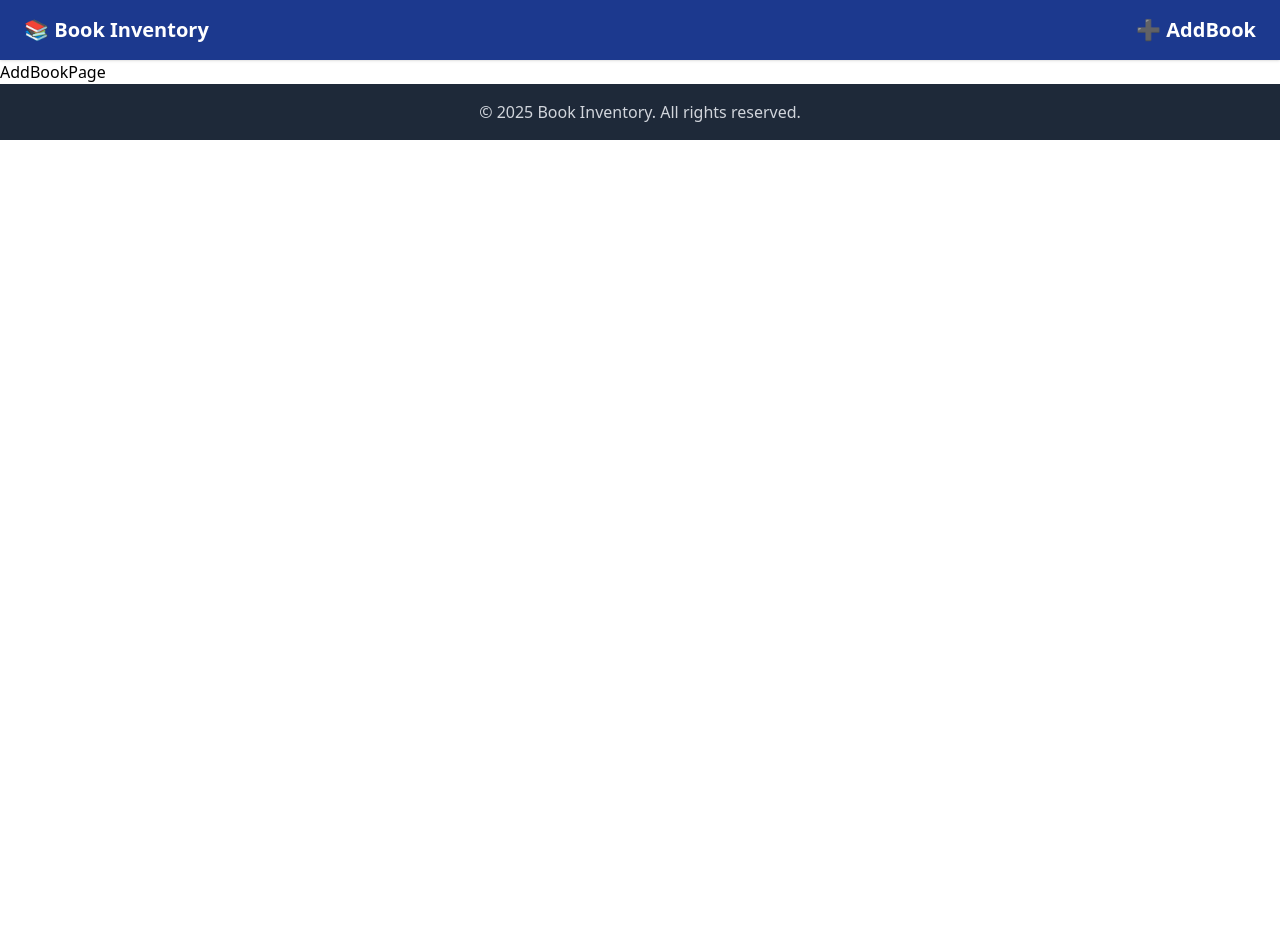
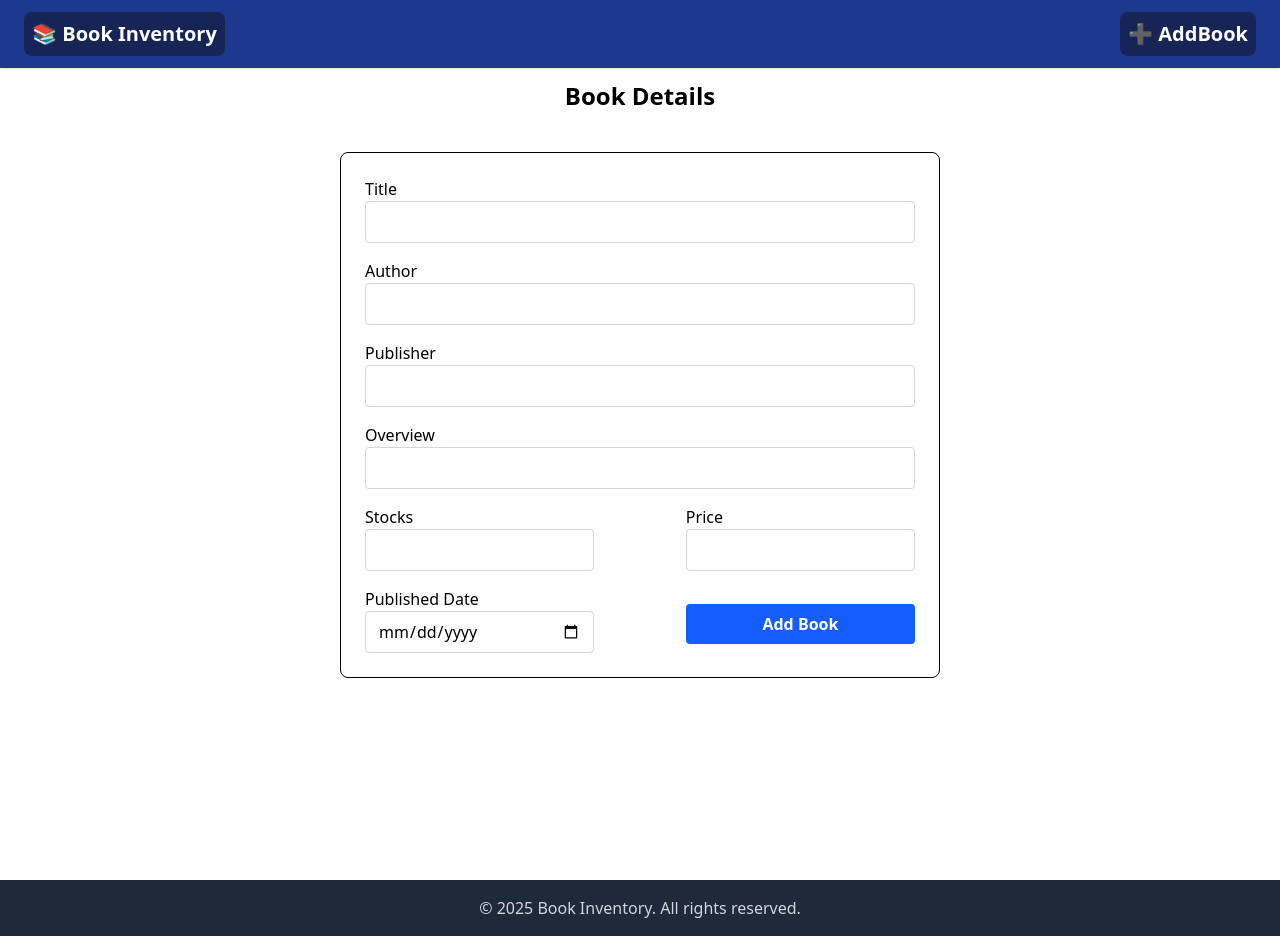
Before and after one commit to ShubhamSagar5/Book_Inventory_Management_System, a React (Vite) app: page /addNewBook in a window 1280 px wide. Before the commit the page ends 800 px from the top, so only its background shows below. Built offline with nearby package versions, Linux system fonts and the light colour scheme.

Commit message:
Add and Edit Form Created

```diff
--- a/src/App.jsx
+++ b/src/App.jsx
@@ -22,7 +22,7 @@ function App() {
           element:<FeedPage/>
         },
         {
-          path:"/deatil/:id",
+          path:"/detail/:id",
           element:<DetailPage/>
         },
         {
--- a/src/Components/AddBookPage.jsx
+++ b/src/Components/AddBookPage.jsx
@@ -1,9 +1,73 @@
-import React from 'react'
+import React from "react";
 
 const AddBookPage = () => {
   return (
-    <div>AddBookPage</div>
-  )
-}
+    <div className="min-h-screen">
+    <h3 className=" text-2xl font-bold text-center mt-3">Book Details</h3>
+       <div className="flex justify-center p-2 md:p-10">
+  <div className="border border-black w-full md:w-6/12 rounded-lg p-6 space-y-4 bg-white">
+    <div>
+      <label htmlFor="title" className="font-medium mb-1">Title</label>
+      <input type="text" name="title" id="title" className="w-full border border-gray-300 rounded px-3 py-2" />
+    </div>
 
-export default AddBookPage
+    <div>
+      <label htmlFor="author" className="font-medium mb-1">Author</label>
+      <input type="text" name="author" id="author" className="w-full border border-gray-300 rounded px-3 py-2" />
+    </div>
+
+    <div>
+      <label htmlFor="publisher" className="font-medium mb-1">Publisher</label>
+      <input type="text" name="publisher" id="publisher" className="w-full border border-gray-300 rounded px-3 py-2" />
+    </div>
+
+    <div>
+      <label htmlFor="overview" className="font-medium mb-1">Overview</label>
+      <input type="text" name="overview" id="overview" className="w-full border border-gray-300 rounded px-3 py-2" />
+    </div>
+
+    <div className="md:flex md:justify-between">
+       <div className="w-full md:w-5/12">
+      <label htmlFor="stocks" className="font-medium mb-1">Stocks</label>
+      <input type="number" name="stocks" id="stocks" className="w-full border border-gray-300 rounded px-3 py-2" />
+    </div>
+
+    <div className="w-full md:w-5/12">
+      <label htmlFor="price" className="font-medium mb-1">Price</label>
+      <input type="number" name="price" id="price" className="w-full border border-gray-300 rounded px-3 py-2" />
+    </div>
+    </div>
+
+    <div>
+
+    </div>
+
+   <div className="md:flex md:justify-between md:items-center">
+  <div div className="w-full md:w-5/12">
+    <label htmlFor="published_date" className="font-medium mb-1">Published Date</label>
+    <input
+      type="date"
+      name="published_date"
+      id="published_date"
+      className="w-full border border-gray-300 rounded px-3 py-2"
+    />
+  </div>
+<div className="w-full  md:w-5/12">
+  <button className="bg-blue-600 mt-2 w-full text-white font-semibold px-4 py-2 rounded hover:bg-blue-700">
+    Add Book
+  </button>
+</div>
+
+</div>
+
+
+
+  </div>
+</div>
+    </div>
+
+
+  );
+};
+
+export default AddBookPage;
--- a/src/Components/Body.jsx
+++ b/src/Components/Body.jsx
@@ -9,11 +9,11 @@ import { addBooks } from '../store/bookSlice'
 
 const Body = () => {
 
-     const dispatch =  useDispatch()
+    const dispatch =  useDispatch()
 
-  const addBookDataToStore = () => {
+
+       const addBookDataToStore = () => {
     dispatch(addBooks(bookData))
-    console.log("call")
   }
 
 
--- /dev/null
+++ b/src/Components/BookListTable.jsx
@@ -0,0 +1,56 @@
+import React, { useState } from 'react'
+import { useDispatch, useSelector } from 'react-redux'
+import { useNavigate } from 'react-router-dom'
+import { deleteBook } from '../store/bookSlice'
+
+const BookListTable = () => {
+
+
+       const books = useSelector((store)=>store?.booksData?.books)
+    const navigate = useNavigate()
+    const dispatch = useDispatch()
+
+    const handleDelete = (bookId) => {
+        dispatch(deleteBook(bookId))
+    }
+
+    return (
+         <div className='min-h-screen md:p-5'>
+      <div className="overflow-x-auto">
+      <table className='w-full text-center border border-gray-300'>
+      <thead className='bg-gray-200 text-black'>
+        <tr className='text-lg'>
+           <th className="px-6 py-3 border">Title</th>
+              <th className="px-6 py-3 border">Author</th>
+              <th className="px-6 py-3 border">Stock</th>
+              <th className="px-6 py-3 border">Actions</th>
+        </tr>
+      </thead>
+      <tbody>
+        {
+          books.map((book)=>{
+            return (
+              <tr key={book.id}>
+                <td className="px-6 py-4 hover:cursor-pointer hover:bg-gray-200 hover:text-blue-600 font-semibold border" onClick={()=> navigate(`/detail/${book.id}`)}>{book.title}</td>
+                <td className="px-6 py-4 border">{book.author}</td>
+                <td className="px-6 py-4 border">{book.stocks}</td>
+                <td className="px-6 py-4 border">
+                  <div className='flex flex-col md:flex-row gap-2 justify-center'>
+                    <button className="bg-green-600 hover:bg-green-700 text-white px-3 py-1 rounded text-xs hover:cursor-pointer" onClick={()=> navigate(`/edit/${book?.id}`)} >✏️ Edit</button>
+                    <button className="bg-red-600 hover:bg-red-700 text-white px-3 py-1 rounded text-xs hover:cursor-pointer" onClick={() => handleDelete(book?.id)}>🗑️ Delete</button>
+                  </div>
+                </td>
+
+              </tr>
+            )
+          })
+        }
+      </tbody>
+    </table>
+    </div>
+
+   </div>
+  )
+}
+
+export default BookListTable
--- a/src/Components/EditBookPage.jsx
+++ b/src/Components/EditBookPage.jsx
@@ -2,7 +2,69 @@ import React from 'react'
 
 const EditBookPage = () => {
   return (
-    <div>EditBookPage</div>
+       <div className="min-h-screen">
+    <h3 className=" text-2xl font-bold text-center mt-3">Update Book Details</h3>
+       <div className="flex justify-center p-2 md:p-10">
+  <div className="border border-black w-full md:w-6/12 rounded-lg p-6 space-y-4 bg-white">
+    <div>
+      <label htmlFor="title" className="font-medium mb-1">Title</label>
+      <input type="text" name="title" id="title" className="w-full border border-gray-300 rounded px-3 py-2" />
+    </div>
+
+    <div>
+      <label htmlFor="author" className="font-medium mb-1">Author</label>
+      <input type="text" name="author" id="author" className="w-full border border-gray-300 rounded px-3 py-2" />
+    </div>
+
+    <div>
+      <label htmlFor="publisher" className="font-medium mb-1">Publisher</label>
+      <input type="text" name="publisher" id="publisher" className="w-full border border-gray-300 rounded px-3 py-2" />
+    </div>
+
+    <div>
+      <label htmlFor="overview" className="font-medium mb-1">Overview</label>
+      <input type="text" name="overview" id="overview" className="w-full border border-gray-300 rounded px-3 py-2" />
+    </div>
+
+    <div className="md:flex md:justify-between">
+       <div className="w-full md:w-5/12">
+      <label htmlFor="stocks" className="font-medium mb-1">Stocks</label>
+      <input type="number" name="stocks" id="stocks" className="w-full border border-gray-300 rounded px-3 py-2" />
+    </div>
+
+    <div className="w-full md:w-5/12">
+      <label htmlFor="price" className="font-medium mb-1">Price</label>
+      <input type="number" name="price" id="price" className="w-full border border-gray-300 rounded px-3 py-2" />
+    </div>
+    </div>
+
+    <div>
+
+    </div>
+
+   <div className="md:flex md:justify-between md:items-center">
+  <div div className="w-full md:w-5/12">
+    <label htmlFor="published_date" className="font-medium mb-1">Published Date</label>
+    <input
+      type="date"
+      name="published_date"
+      id="published_date"
+      className="w-full border border-gray-300 rounded px-3 py-2"
+    />
+  </div>
+<div className="w-full  md:w-5/12">
+  <button className="bg-blue-600 mt-2 w-full text-white font-semibold px-4 py-2 rounded hover:bg-blue-700">
+    Update Book
+  </button>
+</div>
+
+</div>
+
+
+
+  </div>
+</div>
+    </div>
   )
 }
 
--- a/src/Components/FeedPage.jsx
+++ b/src/Components/FeedPage.jsx
@@ -1,52 +1,15 @@
-import React, { useEffect } from 'react'
-import { useState } from 'react';
-import { useDispatch } from 'react-redux';
-import bookData from '../utility/booksData';
-import { addBooks } from '../store/bookSlice';
-import { useNavigate } from 'react-router-dom';
+import React from 'react'
+import BookListTable from './BookListTable';
+
+
+
 const FeedPage = () => {
-
-   const [books, setBooks] = useState([])
-   const navigate = useNavigate()
-
 
   return (
 
-      <div className='min-h-screen md:p-5'>
-      <div className="overflow-x-auto">
-      <table className='w-full text-center border border-gray-300'>
-      <thead className='bg-gray-200 text-black'>
-        <tr className='text-lg'>
-           <th className="px-6 py-3 border">Title</th>
-              <th className="px-6 py-3 border">Author</th>
-              <th className="px-6 py-3 border">Stock</th>
-              <th className="px-6 py-3 border">Actions</th>
-        </tr>
-      </thead>
-      <tbody>
-        {
-          books.map((book)=>{
-            return (
-              <tr>
-                <td className="px-6 py-4 hover:cursor-pointer hover:bg-gray-200 hover:text-blue-600 font-semibold border">{book.title}</td>
-                <td className="px-6 py-4 border">{book.author}</td>
-                <td className="px-6 py-4 border">{book.stock}</td>
-                <td className="px-6 py-4 border">
-                  <div className='flex flex-col md:flex-row gap-2 justify-center'>
-                    <button className="bg-green-600 hover:bg-green-700 text-white px-3 py-1 rounded text-xs hover:cursor-pointer" onClick={()=> navigate(`/edit/${book?.id}`)} >✏️ Edit</button>
-                    <button className="bg-red-600 hover:bg-red-700 text-white px-3 py-1 rounded text-xs hover:cursor-pointer" onClick={() => handleDelete(book?.id)}>🗑️ Delete</button>
-                  </div>
-                </td>
-
-              </tr>
-            )
-          })
-        }
-      </tbody>
-    </table>
-    </div>
-
-   </div>
+ <div>
+  <BookListTable/>
+ </div>
 
 
   );
--- a/src/Components/Navbar.jsx
+++ b/src/Components/Navbar.jsx
@@ -6,10 +6,10 @@ const Navbar = () => {
   const navigate = useNavigate()
 
   return (
-    <div className="bg-blue-900 text-white px-6 py-4 shadow sticky top-0">
+    <div className="bg-blue-900 text-white px-6 py-3 shadow sticky top-0">
     <div className='flex justify-between'>
-  <span className="text-xl font-semibold hover:cursor-pointer" onClick={()=> navigate("/")}>📚 Book Inventory</span>
-  <span className="text-xl font-semibold hover:cursor-pointer" onClick={()=>navigate("/addNewBook")}>➕ AddBook</span>
+  <span className="text-xl font-semibold hover:cursor-pointer bg-blue-950 p-2 rounded-lg" onClick={()=> navigate("/")}>📚 Book Inventory</span>
+  <span className="text-xl font-semibold hover:cursor-pointer bg-blue-950 p-2 rounded-lg" onClick={()=>navigate("/addNewBook")}>➕ AddBook</span>
 
     </div>
     </div>
```
Also changed, not shown: src/utility/booksData.js (+48 -16 lines).
